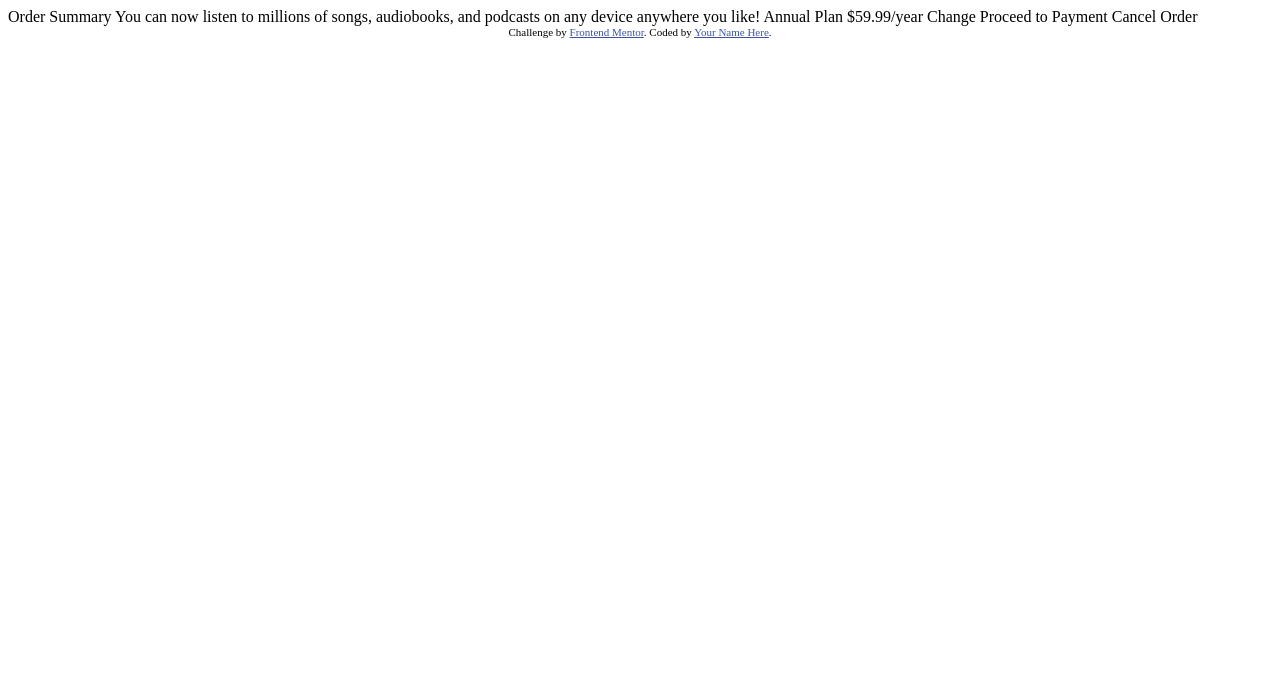
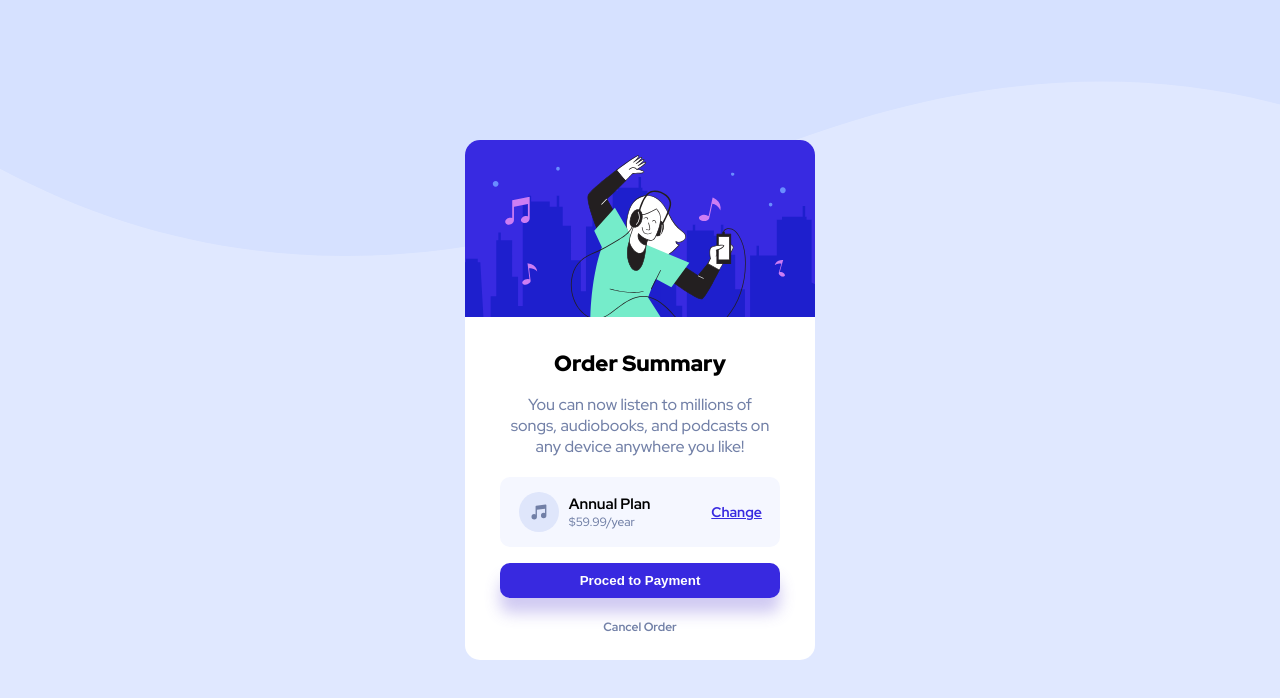
Before and after one commit to 1Maatheus/card, a plain HTML site: page index.html in a window 1280 px wide. Drawn offline with Linux system fonts and the light colour scheme.

Commit message:
finalização

```diff
--- a/index.html
+++ b/index.html
@@ -1,37 +1,45 @@
 <!DOCTYPE html>
 <html lang="en">
   <head>
-  <meta charset="UTF-8">
-  <meta name="viewport" content="width=device-width, initial-scale=1.0"> <!-- displays site properly based on user's device -->
-
-  <link rel="icon" type="image/png" sizes="32x32" href="./images/favicon-32x32.png">
-
+    <meta charset="UTF-8" />
+    <meta name="viewport" content="width=device-width, initial-scale=1.0" />
+    <link
+      rel="icon"
+      type="image/png"
+      sizes="32x32"
+      href="./images/favicon-32x32.png"
+    />
+    <link rel="stylesheet" href="style.css" />
     <title>Frontend Mentor | Order summary card</title>
-
-  <!-- Feel free to remove these styles or customise in your own stylesheet 👍 -->
-  <style>
-    .attribution { font-size: 11px; text-align: center; }
-    .attribution a { color: hsl(228, 45%, 44%); }
-  </style>
   </head>
   <body>
-
-  Order Summary
-
-  You can now listen to millions of songs, audiobooks, and podcasts on any
-  device anywhere you like!
-
-  Annual Plan
-  $59.99/year
-
-  Change
-
-  Proceed to Payment
-  Cancel Order
-
-  <div class="attribution">
-    Challenge by <a href="https://www.frontendmentor.io?ref=challenge" target="_blank">Frontend Mentor</a>.
-    Coded by <a href="#">Your Name Here</a>.
+    <div class="container">
+      <div class="card">
+        <div class="card-top"></div>
+        <div class="main-content">
+          <h3 class="title">Order Summary</h3>
+          <p class="paragraph">
+            You can now listen to millions of songs, audiobooks, and podcasts on
+            any device anywhere you like!
+          </p>
+        </div>
+        <div class="price">
+          <div class="value">
+            <img class="icon" src="./images/icon-music.svg" />
+            <div class="info">
+              <h4 class="plan-info">Annual Plan</h4>
+              <p class="plan-price">$59.99/year</p>
+            </div>
+            <div class="link">
+              <a class="link-item" href="#">Change</a>
+            </div>
+          </div>
+        </div>
+        <div class="btn">
+          <button class="btn-1">Proced to Payment</button>
+        </div>
+        <p class="cancel">Cancel Order</p>
+      </div>
     </div>
   </body>
 </html>
--- /dev/null
+++ b/style.css
@@ -0,0 +1,142 @@
+@import url("https://fonts.googleapis.com/css2?family=Red+Hat+Display:wght@500;700;900&display=swap");
+
+* {
+  margin: 0;
+  padding: 0;
+  box-sizing: border-box;
+}
+
+body {
+  height: 100vh;
+  width: 100vw;
+  font-family: "Red Hat Display", sans-serif;
+  background-color: hsl(225, 100%, 94%);
+}
+
+.container {
+  display: flex;
+  justify-content: center;
+  align-items: center;
+  width: 100%;
+  height: 100%;
+  background-image: url(./images/pattern-background-desktop.svg);
+  background-repeat: no-repeat;
+  background-position-y: -50%;
+}
+
+.card {
+  width: 350px;
+  height: 520px;
+  background-color: #fff;
+  border-radius: 15px;
+  overflow: hidden;
+}
+
+.card-top {
+  width: 100%;
+  height: 34%;
+  background-image: url(./images/illustration-hero.svg);
+  background-size: cover;
+}
+
+.main-content {
+  display: flex;
+  flex-direction: column;
+  align-items: center;
+  text-align: center;
+  width: 100%;
+  height: 20%;
+  margin-top: 2rem;
+  padding: 0 40px 0 40px;
+  margin-bottom: 1rem;
+}
+
+.title {
+  font-weight: 900;
+  font-size: 22px;
+  margin-bottom: 1rem;
+}
+
+.paragraph {
+  font-size: 16px;
+  color: hsl(224, 23%, 55%);
+}
+
+.price {
+  display: flex;
+  align-items: center;
+  justify-content: center;
+  width: 100%;
+  margin-top: 1.5rem;
+}
+
+.value {
+  display: flex;
+  align-items: center;
+  width: 80%;
+  height: 70px;
+  border-radius: 10px;
+  background-color: hsl(225, 100%, 98%);
+}
+
+.icon {
+  width: 40px;
+  height: 40px;
+  margin-left: 1.2rem;
+}
+
+.info {
+  margin-left: 0.6rem;
+}
+
+.plan-info {
+  font-size: 15px;
+}
+
+.plan-price {
+  color: hsl(224, 23%, 55%);
+  font-size: 12px;
+}
+
+.link {
+  margin-left: 3.8rem;
+  display: flex;
+  justify-content: end;
+  font-size: 14px;
+}
+
+.link-item {
+  color: hsl(245, 75%, 52%);
+  font-weight: 700;
+}
+
+.link-item:active {
+  color: hsl(225, 100%, 94%);
+}
+
+.btn {
+  display: flex;
+  justify-content: center;
+  width: 100%;
+  margin-top: 1rem;
+}
+
+.btn-1 {
+  width: 80%;
+  height: 35px;
+  border-radius: 10px;
+  border: none;
+  background-color: hsl(245, 75%, 52%);
+  color: #fff;
+  font-weight: 700;
+  box-shadow: 0 15px 15px rgba(100, 81, 211, 0.3);
+  cursor: pointer;
+}
+
+.cancel {
+  text-align: center;
+  margin-top: 1.3rem;
+  font-size: 12px;
+  font-weight: 700;
+  color: hsl(224, 23%, 55%);
+}
```
Also changed, not shown: 1 other file. Lines whose indentation alone changed are shown as unchanged.
